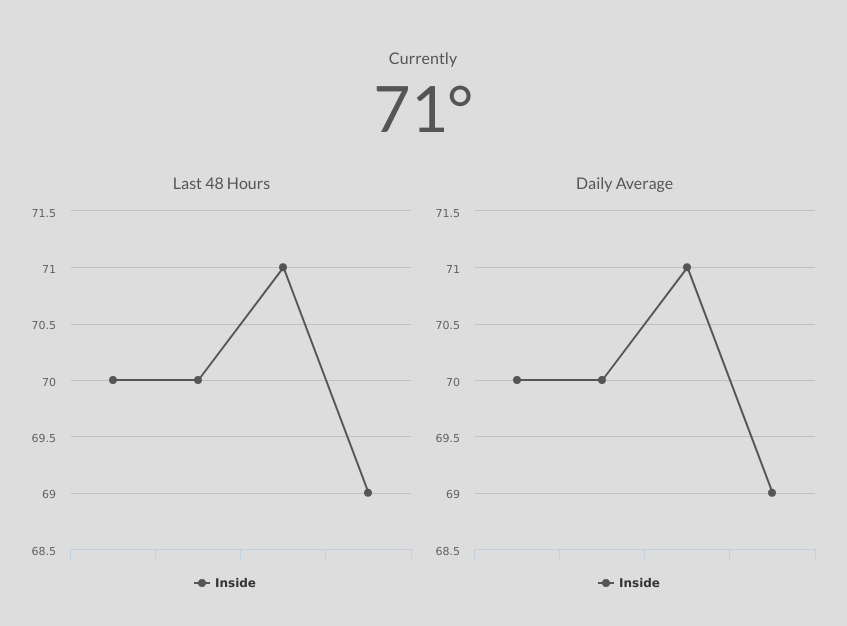
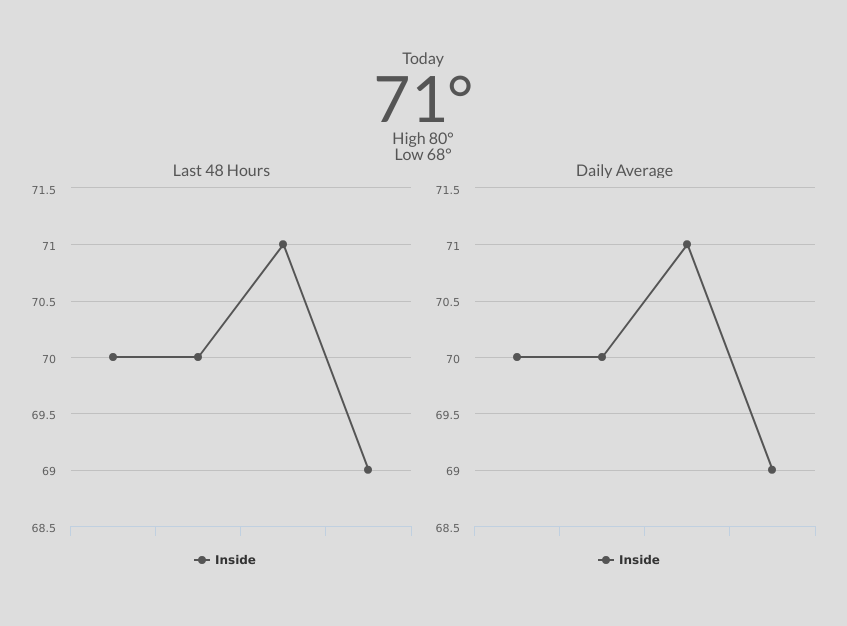
Before and after one commit to mguterl/thermometer, a plain HTML site: page index.html in a window 1280 px wide. Shown: the whole page, without its empty margins (217-1064 px from the left). Drawn offline with Linux system fonts and the light colour scheme.

Commit message:
Additional styling

```diff
--- a/application.css
+++ b/application.css
@@ -11,10 +11,6 @@ h1 {
   font-size: 4em;
 }
 
-h2 {
-  margin-bottom: 10px;
-}
-
 .charts {
   width: 100%;
   margin: 0 auto;
@@ -24,7 +20,3 @@ h2 {
   width: 400px;
   display: inline-block;
 }
-
-.current-temperature {
-  margin-bottom: 35px;
-}
--- a/index.html
+++ b/index.html
@@ -13,8 +13,10 @@
 </head>
 <body>
   <div id="content">
-    <h2>Currently</h2>
+    <h2>Today</h2>
     <h1 class="current-temperature">71&deg;</h1>
+    <p>High 80&deg;</p>
+    <p>Low 68&deg;</p>
     <div class="charts">
       <div class="chart-wrap">
         <h2>Last 48 Hours</h2>
```
